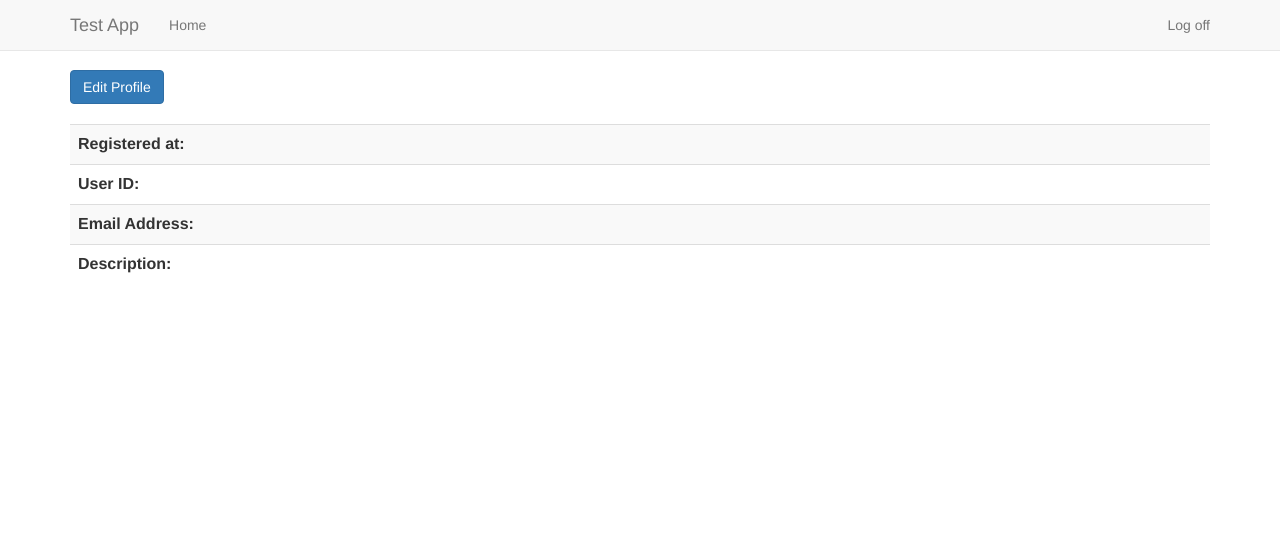
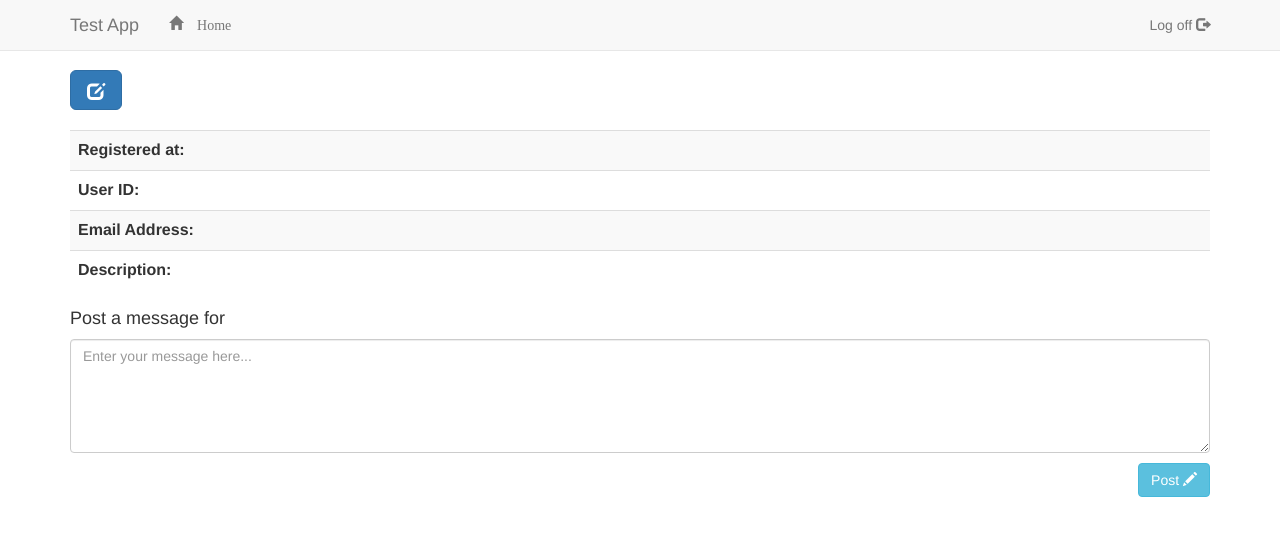
Before and after one commit to sourabhpal/User-Dashboard, a CodeIgniter app: a page that uses application/views/show_profile.php in a window 1280 px wide. Shown: the top 536 px of the page. Run offline with CodeIgniter, Linux system fonts and the light colour scheme; data that the repository does not hold is empty; some libraries are stand-ins or nearby versions.

Commit message:
Added glyphicons

```diff
--- a/application/views/edit_user.php
+++ b/application/views/edit_user.php
@@ -23,10 +23,10 @@
       </div>
       <div id="navbar" class="navbar-collapse collapse">
         <ul class="nav navbar-nav">
-          <li><a href="/main">Home</a></li>
+          <li><a href="/main"><span class="glyphicon glyphicon-home"> Home</a></li>
         </ul>
         <ul class="nav navbar-nav navbar-right">
-          <li><a href="/users/logoff">Log off</a></li>
+          <li><a href="/users/logoff">Log off <span class="glyphicon glyphicon-log-out"></span></a></li>
         </ul>
       </div><!--/.nav-collapse -->
     </div><!--/.container -->
--- a/application/views/manage_users.php
+++ b/application/views/manage_users.php
@@ -23,7 +23,7 @@
       </div>
       <div id="navbar" class="navbar-collapse collapse">
         <ul class="nav navbar-nav">
-          <li class="active"><a href="#">Home</a></li>
+          <li class="active"><a href="#"><span class="glyphicon glyphicon-home"> Home</a></li>
         </ul>
         <ul class="nav navbar-nav navbar-right">
           <li><a href="">Sign in</a></li>
--- a/application/views/register.php
+++ b/application/views/register.php
@@ -23,7 +23,7 @@
       </div>
       <div id="navbar" class="navbar-collapse collapse">
         <ul class="nav navbar-nav">
-          <li><a href="/main">Home</a></li>
+          <li><a href="/main"><span class="glyphicon glyphicon-home"> Home</a></li>
         </ul>
         <ul class="nav navbar-nav navbar-right">
           <li><a href="/users/signin">Sign in</a></li>
--- a/application/views/show_profile.php
+++ b/application/views/show_profile.php
@@ -8,6 +8,10 @@
   <script src="http://maxcdn.bootstrapcdn.com/bootstrap/3.3.5/js/bootstrap.min.js"></script>
   <link rel="stylesheet" type="text/css" href="/assets/style.css">
   <style>
+    #post_button {
+      float: right;
+      margin-top: 10px;
+    }
   </style>
 </head>
 <body>
@@ -24,23 +28,23 @@
      </div>
      <div id="navbar" class="navbar-collapse collapse">
        <ul class="nav navbar-nav">
-        <li><a href="/main">Home</a></li>
+        <li><a href="/main"><span class="glyphicon glyphicon-home"> Home</a></li>
         <?php
           if($this->session->userdata('LoggedIn')){
-            echo "<li><a href='/users/show_users'>Dashboard</a></li>";
-            echo "<li class='active'><a href='/main/show_profile/" . $this->session->userdata('current_user_id') ."'>Profile</a></li>";
+            echo "<li><a href='/users/show_users'><span class='glyphicon glyphicon-dashboard'> Dashboard</a></li>";
+            echo "<li class='active'><a href='/main/show_profile/" . $this->session->userdata('current_user_id') ."'><span class='glyphicon glyphicon-user'> Profile</a></li>";
           }
         ?>
       </ul>
       <ul class="nav navbar-nav navbar-right">
-       <li><a href="/users/logoff">Log off</a></li>
+       <li><a href="/users/logoff">Log off <span class="glyphicon glyphicon-log-out"></span></a></li>
      </ul>
    </div><!--/.nav-collapse -->
  </div><!--/.container -->
 </nav>
 <div class="main-container">
   <div class="container">
-    <form action="/users/edit_user/<?php echo $id; ?>" method="post"><button class="btn btn-primary">Edit Profile</button></form>
+    <form action="/users/edit_user/<?php echo $id; ?>" method="post"><button class="btn btn-lg btn-primary"><span class='glyphicon glyphicon-edit'></button></form>
     <h3><?php echo $first_name . " " . $last_name; ?></h3>
     <table class="table table-striped">
     <tr>
@@ -60,6 +64,12 @@
       <td><?php echo $description; ?></td>
     </tr>
   </table>
+  <h4>Post a message for <?php echo $first_name; ?></h4>
+  <form class="form-group" action="" method="post">
+    <input class="form-control" type="hidden" action="action" value="post_message">
+    <textarea class="form-control" name="message" id="" cols="30" rows="5" placeholder="Enter your message here..."></textarea>
+    <button id="post_button" class="btn btn-info">Post <span class="glyphicon glyphicon-pencil"></span></button>
+  </form>
   </div> <!-- /container -->
 </div>
 </body>
--- a/application/views/signin.php
+++ b/application/views/signin.php
@@ -23,7 +23,7 @@
       </div>
       <div id="navbar" class="navbar-collapse collapse">
         <ul class="nav navbar-nav">
-          <li><a href="/main">Home</a></li>
+          <li><a href="/main"><span class="glyphicon glyphicon-home"> Home</a></li>
         </ul>
         <ul class="nav navbar-nav navbar-right">
           <li><a href="/users/signin">Sign in</a></li>
```
Also changed, not shown: application/views/home.php (+5 -5 lines), application/views/show_users.php (+4 -4 lines).
